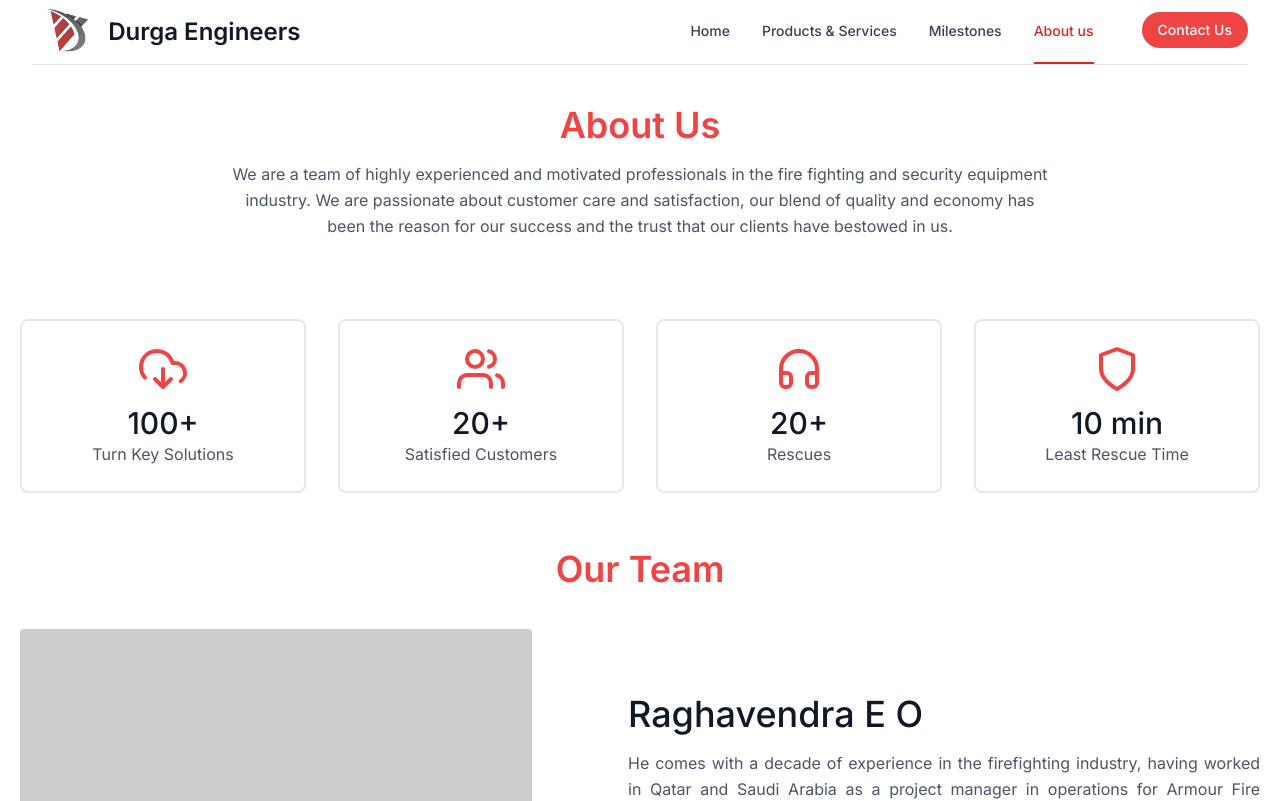
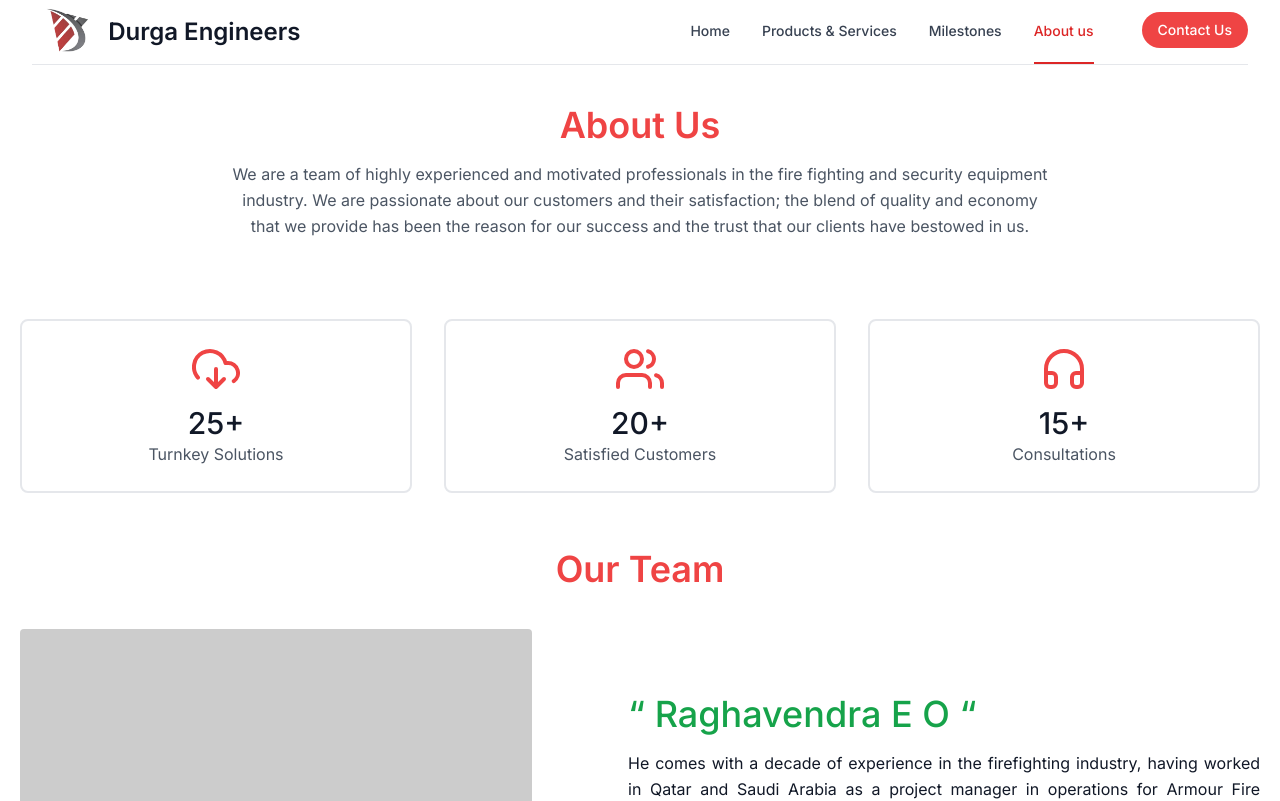
Before and after one commit to Skandy1/DurgaEngineers-js, a Next.js app: page /about in a window 1280 px wide. Shown: the top 801 px of the page. Built offline with nearby package versions, Linux system fonts and the light colour scheme.

Commit message:
Update About us page

```diff
--- a/src/app/about/page.tsx
+++ b/src/app/about/page.tsx
@@ -7,20 +7,20 @@ const page = () => {
   <div className="container px-5 py-10 mx-auto">
     <div className="flex flex-col text-center w-full mb-20">
       <h1 className="sm:text-4xl text-2xl font-semibold title-font mb-4 text-red-500">About Us</h1>
-      <p className="lg:w-2/3 mx-auto leading-relaxed text-base">We are a team of highly experienced and motivated professionals in the fire fighting and security equipment industry. We are passionate about customer care and satisfaction, our blend of quality and economy has been the reason for our success and the trust that our clients have bestowed in us.</p>
+      <p className="lg:w-2/3 mx-auto leading-relaxed text-base">We are a team of highly experienced and motivated professionals in the fire fighting and security equipment industry. We are passionate about our customers and their satisfaction; the blend of quality and economy that we provide has been the reason for our success and the trust that our clients have bestowed in us.</p>
     </div>
     <div className="flex flex-wrap -m-4 text-center">
-      <div className="p-4 md:w-1/4 sm:w-1/2 w-full">
+      <div className="p-4 md:w-1/3 sm:w-1/2 w-full">
         <div className="border-2 border-gray-200 px-4 py-6 rounded-lg">
           <svg fill="none" stroke="currentColor" strokeLinecap="round" strokeLinejoin="round" strokeWidth="2" className="text-red-500 w-12 h-12 mb-3 inline-block" viewBox="0 0 24 24">
             <path d="M8 17l4 4 4-4m-4-5v9"></path>
             <path d="M20.88 18.09A5 5 0 0018 9h-1.26A8 8 0 103 16.29"></path>
           </svg>
-          <h2 className="title-font font-medium text-3xl text-gray-900">100+</h2>
-          <p className="leading-relaxed">Turn Key Solutions</p>
+          <h2 className="title-font font-medium text-3xl text-gray-900">25+</h2>
+          <p className="leading-relaxed">Turnkey Solutions</p>
         </div>
       </div>
-      <div className="p-4 md:w-1/4 sm:w-1/2 w-full">
+      <div className="p-4 md:w-1/3 sm:w-1/2 w-full">
         <div className="border-2 border-gray-200 px-4 py-6 rounded-lg">
           <svg fill="none" stroke="currentColor" strokeLinecap="round" strokeLinejoin="round" strokeWidth="2" className="text-red-500 w-12 h-12 mb-3 inline-block" viewBox="0 0 24 24">
             <path d="M17 21v-2a4 4 0 00-4-4H5a4 4 0 00-4 4v2"></path>
@@ -31,23 +31,14 @@ const page = () => {
           <p className="leading-relaxed">Satisfied Customers</p>
         </div>
       </div>
-      <div className="p-4 md:w-1/4 sm:w-1/2 w-full">
+      <div className="p-4 md:w-1/3 sm:w-1/2 w-full">
         <div className="border-2 border-gray-200 px-4 py-6 rounded-lg">
           <svg fill="none" stroke="currentColor" strokeLinecap="round" strokeLinejoin="round" strokeWidth="2" className="text-red-500 w-12 h-12 mb-3 inline-block" viewBox="0 0 24 24">
             <path d="M3 18v-6a9 9 0 0118 0v6"></path>
             <path d="M21 19a2 2 0 01-2 2h-1a2 2 0 01-2-2v-3a2 2 0 012-2h3zM3 19a2 2 0 002 2h1a2 2 0 002-2v-3a2 2 0 00-2-2H3z"></path>
           </svg>
-          <h2 className="title-font font-medium text-3xl text-gray-900">20+</h2>
-          <p className="leading-relaxed">Rescues</p>
-        </div>
-      </div>
-      <div className="p-4 md:w-1/4 sm:w-1/2 w-full">
-        <div className="border-2 border-gray-200 px-4 py-6 rounded-lg">
-          <svg fill="none" stroke="currentColor" strokeLinecap="round" strokeLinejoin="round" strokeWidth="2" className="text-red-500 w-12 h-12 mb-3 inline-block" viewBox="0 0 24 24">
-            <path d="M12 22s8-4 8-10V5l-8-3-8 3v7c0 6 8 10 8 10z"></path>
-          </svg>
-          <h2 className="title-font font-medium text-3xl text-gray-900">10 min</h2>
-          <p className="leading-relaxed">Least Rescue Time</p>
+          <h2 className="title-font font-medium text-3xl text-gray-900">15+</h2>
+          <p className="leading-relaxed">Consultations</p>
         </div>
       </div>
     </div>
@@ -63,9 +54,9 @@ const page = () => {
       <img className="object-cover object-center rounded" alt="hero" src="https://dummyimage.com/720x600"/>
     </div>
     <div className="lg:flex-grow md:w-1/2 lg:pl-24 md:pl-16 flex flex-col md:items-start md:text-left items-center text-center">
-      <h1 className="title-font sm:text-4xl text-3xl mb-4 font-medium text-gray-900">Raghavendra E O
+      <h1 className="title-font sm:text-4xl text-3xl mb-4 font-medium text-green-600">“ Raghavendra E O “
       </h1>
-      <p className="mb-8 leading-relaxed text-justify">He comes with a decade of experience in the firefighting industry, having worked in Qatar and Saudi Arabia as a project manager in operations for Armour Fire Fighting Company LLC. Co. and Arab Projects for Safety Co. Ltd.
+      <p className="mb-8 leading-relaxed text-justify text-gray-900">He comes with a decade of experience in the firefighting industry, having worked in Qatar and Saudi Arabia as a project manager in operations for Armour Fire Fighting Company LLC. Co. and Arab Projects for Safety Co. Ltd.
         <br/>
         <br/>
 In the past, he worked in the projects of Bhavini (Bharatiya vidhyut Prasara Nigam), Nuclear Power Plant, Kalpakkam, TN and accumulated extensive know-how in the domain of operations and has executed projects in the domains of FM 200, Novec systems, Kitchen wood systems, and URL & FM-approved fire pump rooms.</p>
```
Also changed, not shown: 1 other file (tests, documents, lock files or other folders).
